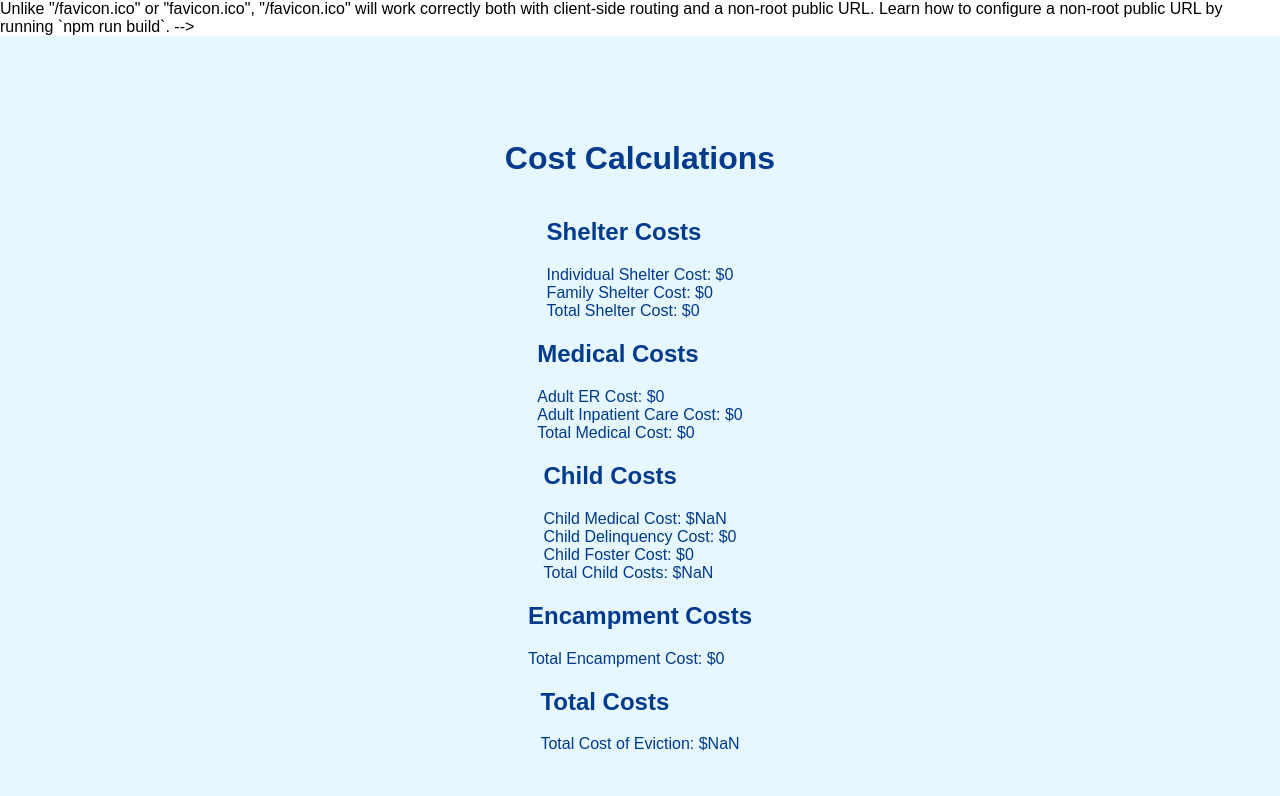
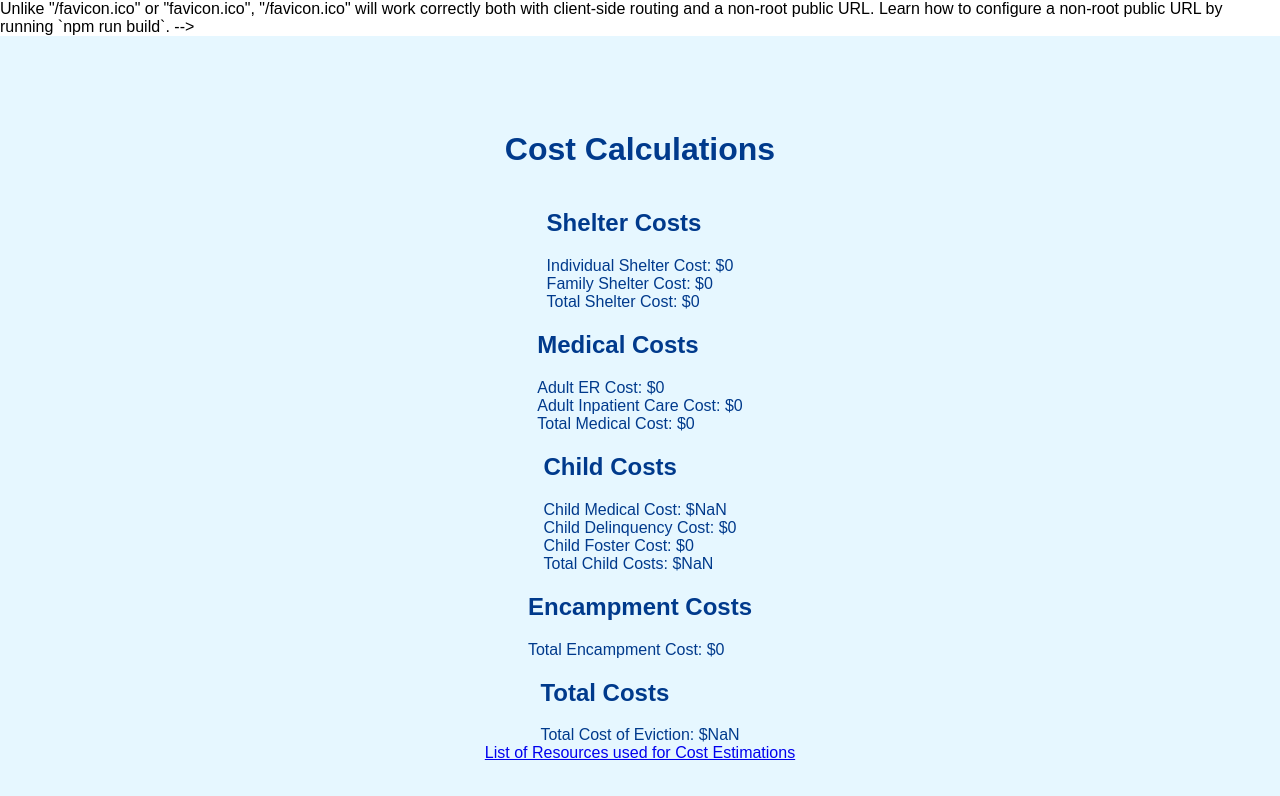
Before and after one commit to IREDECE/evictioncalc1, a React (Create React App) app in the folder my-app/: page /#/calculate in a window 1280 px wide. Shown: the top 796 px of the page. Built offline with nearby package versions, Linux system fonts and the light colour scheme.

Commit message:
update aug20

```diff
--- a/my-app/src/components/calculatePage.css
+++ b/my-app/src/components/calculatePage.css
@@ -57,3 +57,17 @@
     font-weight: bold;
     font-size: 18px;
 }
+
+.citations {
+    margin-top: 20px;
+    text-align: center;
+}
+
+.citations a {
+    color: #0066cc;
+    text-decoration: none; /* Removes underline, optional based on preference */
+}
+
+.citations a:hover {
+    text-decoration: underline; /* Adds underline on hover for better user interaction */
+}
--- a/my-app/src/components/calculatePage.js
+++ b/my-app/src/components/calculatePage.js
@@ -115,6 +115,9 @@ function CostCalculator() {
                 <h2 className="category-title">Total Costs</h2>
                 <div className="total">Total Cost of Eviction: ${totalCost.toLocaleString()}</div>
             </div>
+            <div className="citations">
+                <a href="https://docs.google.com/document/d/1hm0X1TlScHLLuBSoEREYYsUanXxayEll_dbgTthYJn0/edit?usp=sharing" target="_blank" rel="noopener noreferrer">List of Resources used for Cost Estimations</a>
+            </div>
         </div>
     );
 }
```
